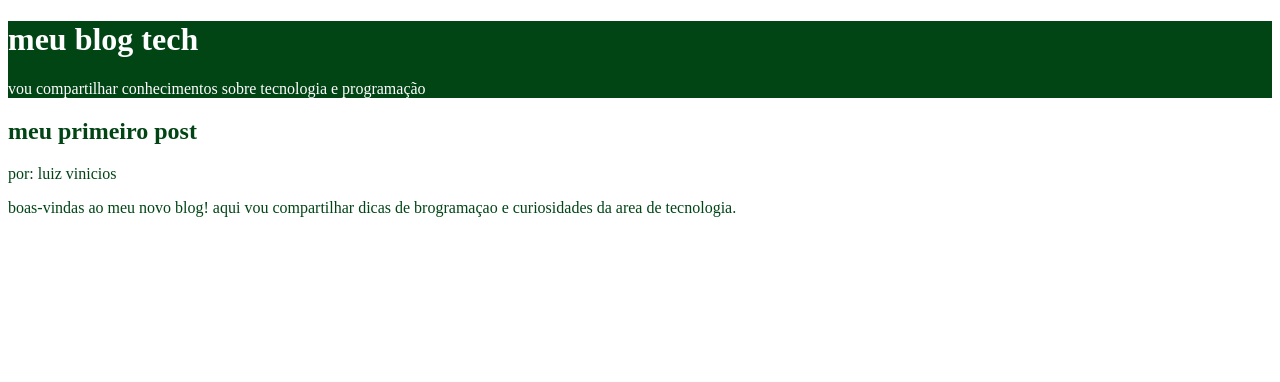
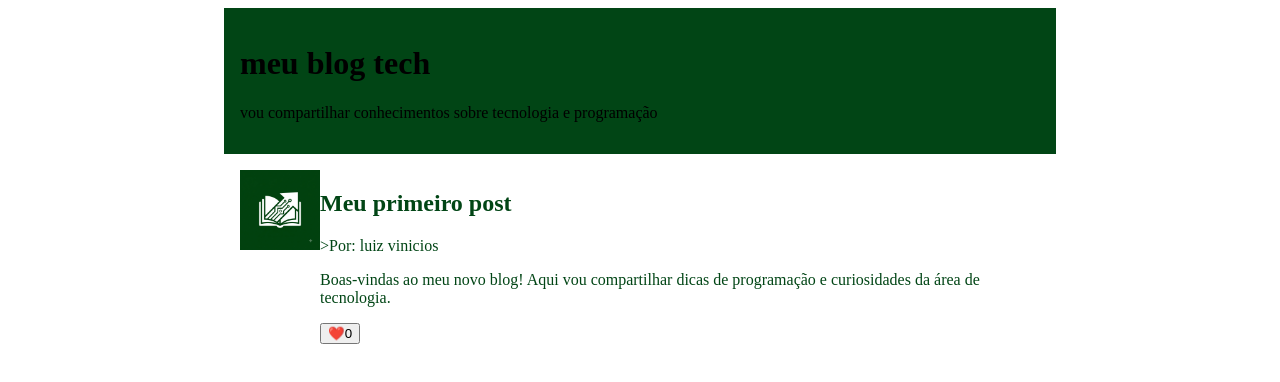
Before and after one commit to luizste-blip/-do-zero-primeira-intera-o, a plain HTML site: page index.html in a window 1280 px wide. Drawn offline with Linux system fonts and the light colour scheme.

Commit message:
20/08/26

```diff
--- a/index.html
+++ b/index.html
@@ -9,11 +9,25 @@
             header{
                 background-color: #014515;
                 color:#FFFFFF
-
+                text-align: center;
+                max-width: 800px;
+                margin: 0 auto;
+                padding: 16px;
             }
             main {
                 background-color: #FFFFFF;
                 color: #014515;
+                max-width: 800px;
+                margin: 0 auto;
+                padding: 16px;
+                display: flex;
+            }
+            img {
+                 width: 80px;
+                height: 80px;
+            }
+            .artigo-autor {
+             font-weight: bold;
             }
         </style>
     </head>
@@ -23,9 +37,23 @@
             <p>vou compartilhar conhecimentos sobre tecnologia e programação</p>
         </header>
         <main>
-            <h2>meu primeiro post</h2>
-            <P>por: luiz vinicios</P>
-            <p>boas-vindas ao meu novo blog! aqui vou compartilhar dicas de brogramaçao e curiosidades da area de tecnologia.</p>
+            <img src="imagem-blog.png" alt="Ícone minimalista nas cores verde-escuro e branco, representando um livro aberto combinado com circuitos integrados de tecnologia e uma seta indicando crescimento.">
+           <div>
+                 <h2>Meu primeiro post</h2>
+                <p class="artigo-autor"></p>>Por: luiz vinicios</p>
+             <p>Boas-vindas ao meu novo blog! Aqui vou compartilhar dicas de programação e curiosidades da área de tecnologia.</p>
+             <button>❤️<span>0</span></button>
+            </div>
+
         </main>
     </body>
+    <script>
+        const botao = document.querySelector("button");
+        botao.addEventListener("click", botaoClicado);
+
+        function botaoClicado() {
+            console.log("fui clicado");
+    }
+
+    </script>
 </html>
```
Also changed, not shown: imagem-blog.png (added).
